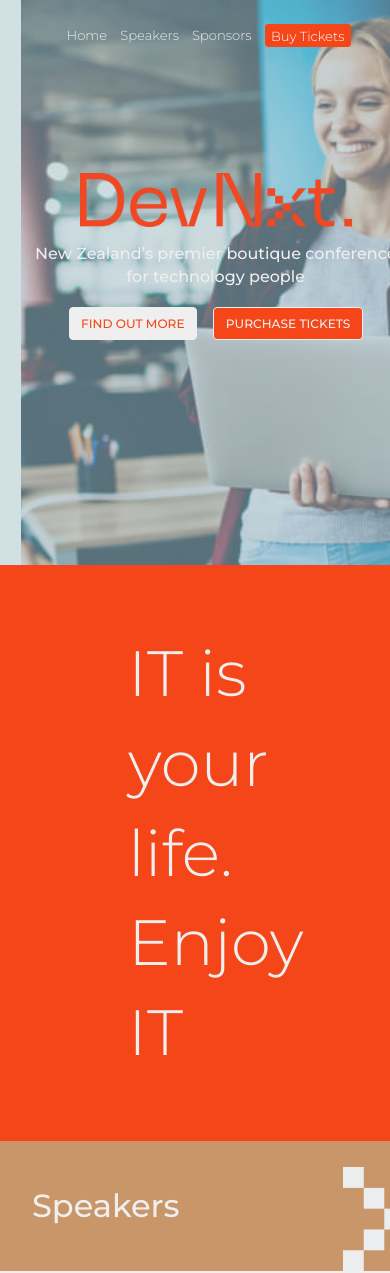
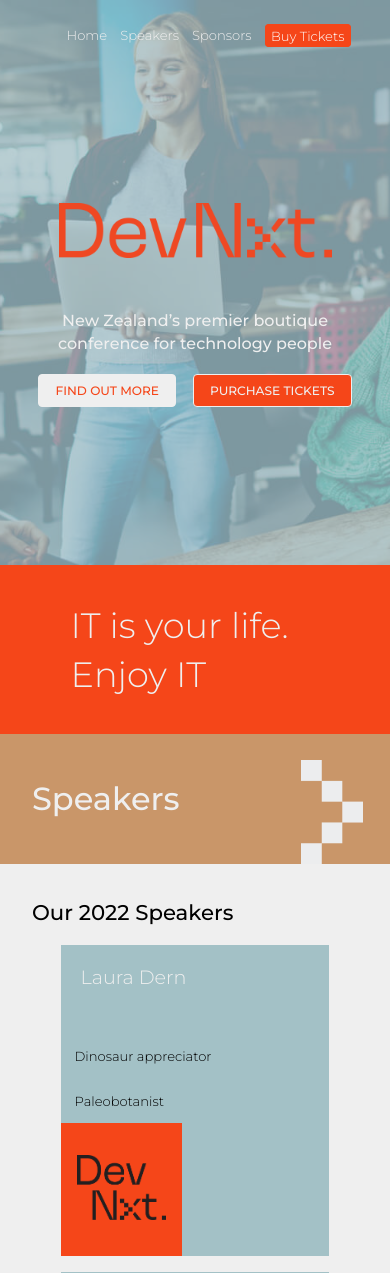
Before and after one commit to devnxt-nz/devnxt-nz.github.io, an ASP.NET Core app: page / in a window 390 px wide; the page is wider, and only the part inside the window is pictured. Shown: the top 1273 px of that part. Run offline with ASP.NET Core 8, Linux system fonts and the light colour scheme.

Commit message:
Tidy-up for mobile layout.

```diff
--- a/Client/Pages/Index.razor
+++ b/Client/Pages/Index.razor
@@ -4,7 +4,19 @@
 <NavMenu />
 
 <section class="home" id="home-section">
-    <div class="left-image-fill"></div>
+      <header>
+          <img src="/img/DevNxt-logo-orange.png" alt="DevNxt conference logo" class="header-logo">
+      </header>
+      <div>
+          <p class="byline">
+              New Zealand&rsquo;s premier boutique conference for technology people
+          </p>
+          <div class="cta">
+              <a href="/about" class="button">Find out more</a>
+              <a href="/purchase" class="button primary">Purchase tickets</a>
+          </div>
+      </div>
+    @* <div class="left-image-fill"></div>
     <div class="right-opal-box">
       <header>
           <img src="/img/DevNxt-logo-orange.png" alt="DevNxt conference logo" class="header-logo">
@@ -18,7 +30,7 @@
               <a href="/purchase" class="button primary">Purchase tickets</a>
           </div>
       </div>
-    </div>
+    </div> *@
 </section>
 <section id="taglinesection" class="orange" >
   <p class="jumbo with-motif">
--- a/Client/wwwroot/css/main.css
+++ b/Client/wwwroot/css/main.css
@@ -11,7 +11,7 @@
 
 .speaker h3 { color: var(--platinum); }
 
-.byline { color: var(--platinum); font-size: 1.4em; font-weight: 500; text-align: end; }
+.byline { color: var(--platinum); font-size: 1.4em; font-weight: 500; }
 
 /* ====== STRUCTURE ====== */
 .page { display: grid; grid-auto-flow: row; grid-auto-rows: minmax(100vh, min-content); }
@@ -31,14 +31,14 @@
 
 /* ====== UI LAYOUT ====== */
 body { margin: 0; }
-section { display: flex; flex-flow: column; height: 100%; }
+section { display: flex; flex-flow: column; height: 100%; position: relative; }
 section.platinum { background-color: var(--platinum); color: var(--orange);}
 section.opal { background-color: var(--opal); color: var(--black); }
 section.orange { background-color: var(--orange); color: var(--platinum);}
 section.tab { background-color: var(--tan); color: var(--platinum);}
 section > div { color: var(--black); padding: 1em 2em; }
 
-.home {  justify-content: center; flex-flow: row;}
+.home { align-items: center; background-color: var(--opal); justify-content: center; flex-flow: column; gap: 2em; text-align: center; }
 .right-opal-box header { display: flex; justify-content: center; width: 74%; }
 .header-logo { width: 70%; }
 
@@ -50,21 +50,13 @@
 
 p.jumbo{
   margin: auto;
-  font-size: 400%;
+  font-size: 2.2em;
 }
 
-/* .right-opal-box{
-  height: 50vh;
-  padding: 15vh 2em 0 2em;
-}
-.header-logo{
-  width: inherit;
-  height: 25vh;
-}
-.left-image-fill{
-}
-section.home{ flex-flow: column-reverse; }
-.cta{ margin-top: 5vh;} */
+section.home::before { align-items: center; background: transparent url('/img/home-bg.jpg') no-repeat 50% 0%; background-size: cover; content: ''; height: 100%; opacity: 0.25; position: absolute; width: 100%; z-index: 1; }
+section.home > header { margin-top: 4em; text-align: center; z-index: 2; }
+section.home > div { width: 50%; z-index: 2; }
+
 
 
 .opal { background-color: var(--opal); }
@@ -151,11 +143,13 @@
 
 
 @media screen and (max-width: 438.95px) {
-    .page { grid-auto-rows: minmax(min-content, 67vh); }
+    .page { grid-auto-rows: minmax(min-content, 67vh) auto minmax(min-content, auto); }
     .speaker-grid { grid-template-columns: 82%; gap: 1em; justify-content: center; }
     .with-motif::before { right: 1.67em !important; }
 
-    .home { gap: 1em; }
+    .home { gap: 1em; align-items: center; }
+    section.home > header { width: 70%; margin-top: 4em; }
+    section.home > div { width: unset; }
 
     .header-logo { width: 100%; }
 
```
